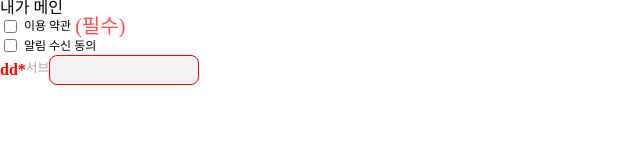
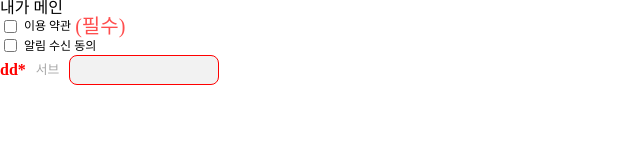
Before and after one commit to siderTeam/FrontEnd-Service, a Next.js app: page / in a window 1280 px wide. Shown: the top 160 px of the page, without its empty margins (0-640 px from the left). Built offline with nearby package versions, Linux system fonts and the light colour scheme.

Commit message:
label 수정

```diff
--- a/src/components/Label/Label.tsx
+++ b/src/components/Label/Label.tsx
@@ -3,21 +3,32 @@
 import styled from "@emotion/styled";
 
 import { LabelProps } from "@/types/types";
+import { LABEL_STYLE_PROPS } from "@/types/types";
 
-const Label = ({ label, require, subText, style }: LabelProps) => {
+const Label = ({ label, require, subText, location, style }: LabelProps) => {
   return (
     <>
-      <StyledLabel style={style}>
+      <StyledLabel style={style} location={location}>
         {label}
         {require && <StyledRequire>{require}</StyledRequire>}
       </StyledLabel>
-      {subText && <StyledsubText>{subText}</StyledsubText>}
+      {subText && <StyledSubText location={location}>{subText}</StyledSubText>}
     </>
   );
 };
 export default Label;
 
-const StyledLabel = styled.label`
+const LABEL_TYPE = {
+  ["left"]: {
+    marginRight: "10px",
+  },
+  ["top"]: {
+    marginBottom: "10px",
+  },
+};
+
+const StyledLabel = styled.label<LABEL_STYLE_PROPS>`
+  ${({ location }) => LABEL_TYPE[location as "left"]}
   font-weight: bold;
 `;
 
@@ -25,8 +36,10 @@ const StyledRequire = styled.span`
   color: red;
 `;
 
-const StyledsubText = styled.p`
+const StyledSubText = styled.p<LABEL_STYLE_PROPS>`
+  ${({ location }) => LABEL_TYPE[location as "left"]}
+
   color: #a7a7a7;
-  margin: 0px 0px 3px 0px;
+
   font-size: 0.8em;
 `;
--- a/src/components/LabelInput/LabelInput.tsx
+++ b/src/components/LabelInput/LabelInput.tsx
@@ -29,6 +29,7 @@ const LabelInput = ({
   return (
     <Container location={location} style={style}>
       <Label
+        location={location}
         label={label}
         style={labelStyle}
         require={require}
--- a/src/types/types.ts
+++ b/src/types/types.ts
@@ -26,7 +26,11 @@ export type InputProps = INPUT_STYLE_PROPS &
 
 //Label
 
-export type LabelProps = {
+export type LABEL_STYLE_PROPS = {
+  location: "left" | "top";
+};
+
+export type LabelProps = LABEL_STYLE_PROPS & {
   label: string;
   require?: string;
   subText?: string;
```
